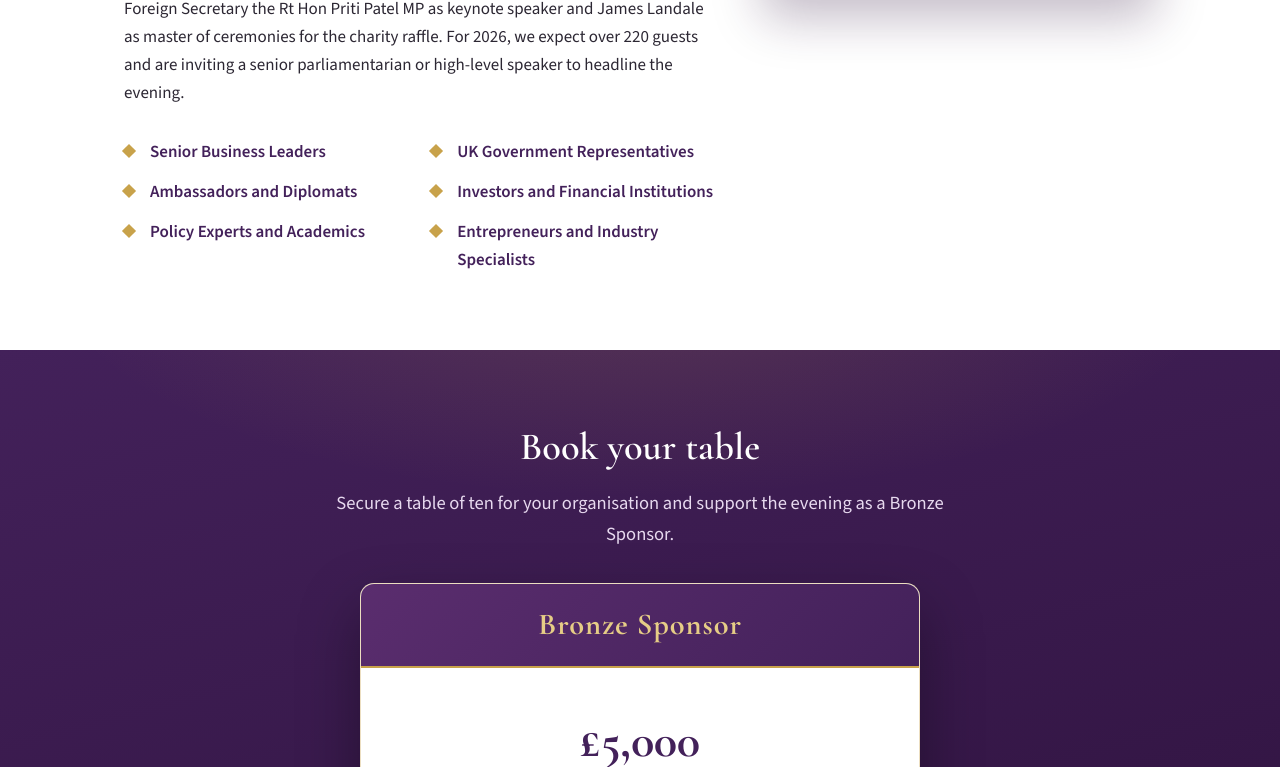
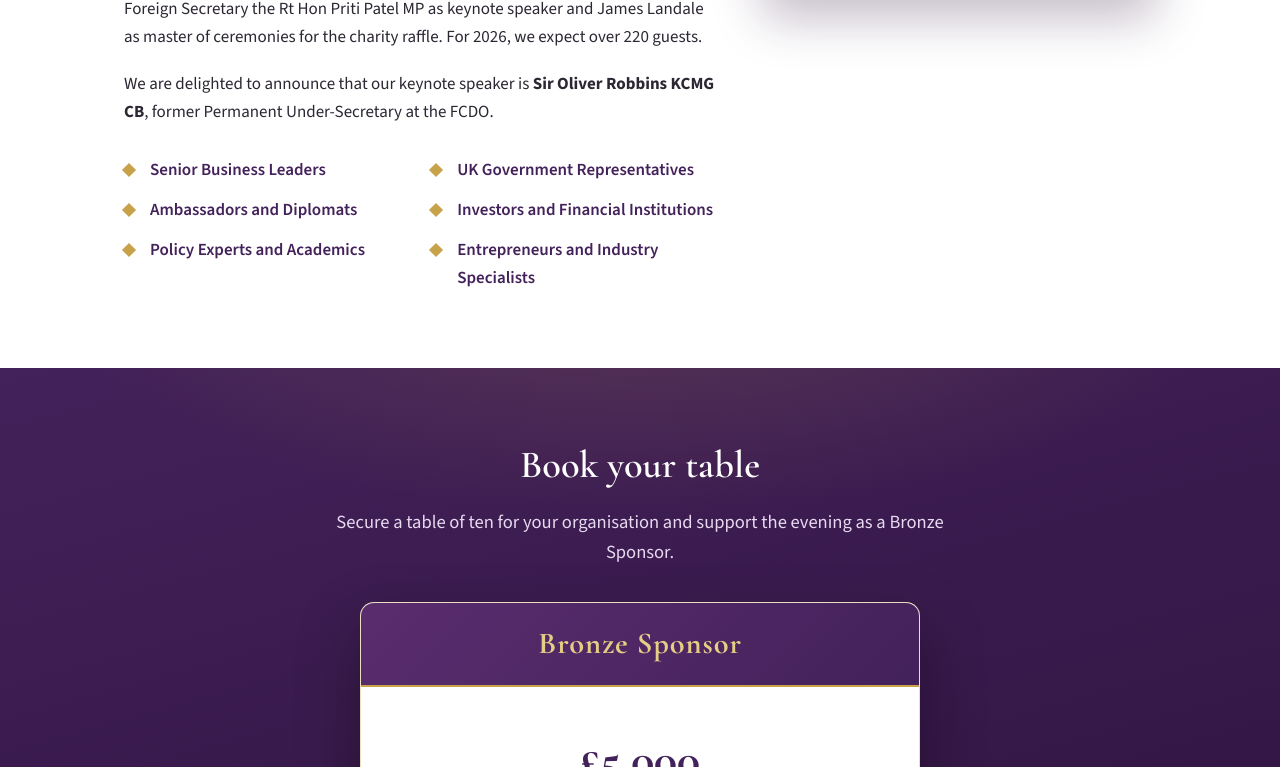
Before and after one commit to Middle-East-Association/GalaDinner, a website: page index.html in a window 1280 px wide. Shown: the part 1991-2758 px from the top of the page. Drawn offline with nearby package versions, Linux system fonts and the light colour scheme.

Commit message:
Announce Sir Oliver Robbins as 2026 keynote speaker (#3)
Co-authored-by: Sophia Hopton <sophiahopton@MacBook-Air-3.local>
Co-authored-by: Claude Opus 4.8 (1M context) <noreply@anthropic.com>

```diff
--- a/index.html
+++ b/index.html
@@ -48,8 +48,11 @@
         <p>
           Last year’s dinner welcomed 170 guests and was fully booked, featuring Shadow Foreign Secretary
           the Rt Hon Priti Patel MP as keynote speaker and James Landale as master of ceremonies for the
-          charity raffle. For 2026, we expect over 220 guests and are inviting a
-          senior parliamentarian or high-level speaker to headline the evening.
+          charity raffle. For 2026, we expect over 220 guests.
+        </p>
+        <p>
+          We are delighted to announce that our keynote speaker is
+          <strong>Sir Oliver Robbins KCMG CB</strong>, former Permanent Under-Secretary at the FCDO.
         </p>
 
         <ul class="audience">
```
